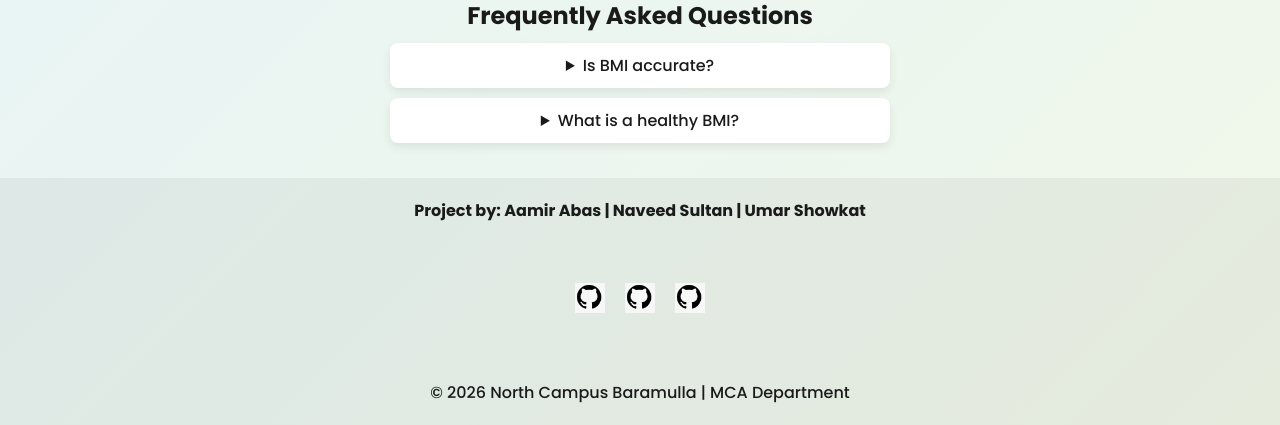
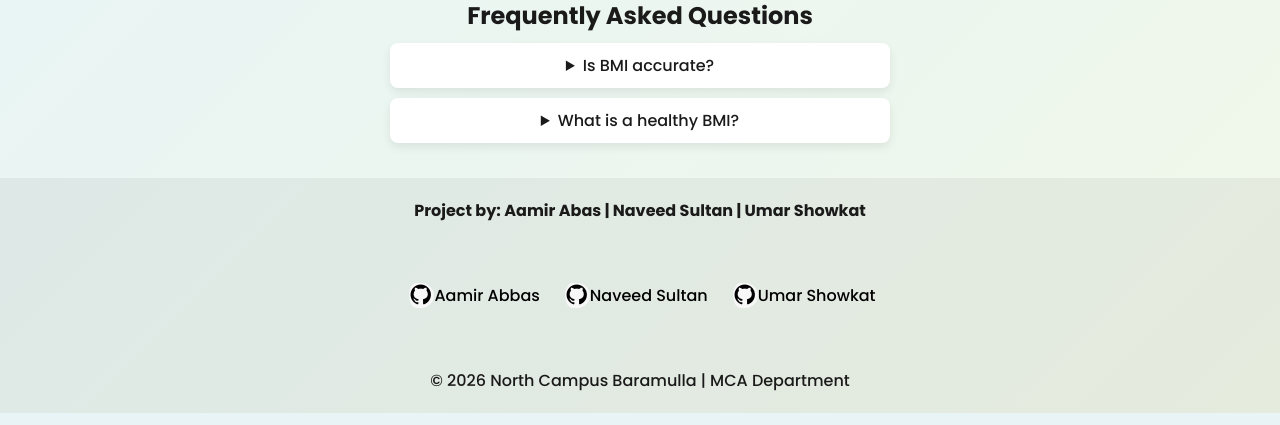
Before and after one commit to BhatAamirAbass/BMI-calculator, a Flask app: page / in a window 1280 px wide. Shown: the part 1233-1658 px from the top of the page. Run offline with Flask 3, Linux system fonts and the light colour scheme.

Commit message:
updated git icon

```diff
--- a/static/style.css
+++ b/static/style.css
@@ -187,18 +187,28 @@ footer {
     background: rgba(0,0,0,0.05);
 }
 
+.SocialA{
+    width: 30px;
+    border-radius: 20px;
+    padding-left: 5px;
+}
 .links {
     margin: 30px 0;
     display: flex;
     padding-left: 50px;
     padding-right: 50px;
     justify-content: center;
+    align-items: center;
 }
 
 .links a {
     margin:30px 10px;
     border-radius: 50px;
+    display: flex;
+    text-decoration: none;
+    color: black;
 }
+
 
 .team {
     font-weight: bold;
--- a/templates/index.html
+++ b/templates/index.html
@@ -121,11 +121,11 @@
         <p class="team">Project by:   Aamir Abas   |   Naveed Sultan   |   Umar Showkat</p>
 
         <div class="links">
-            <a href="https://github.com/BhatAamirAbass"><img src="{{ url_for('static', filename='pics/github.jpeg') }}" alt="#" width="30px"
-                    title="Aamir's Github"></a>
-            <a href="https://github.com/naveeddar-codes"><img src="{{ url_for('static', filename='pics/github.jpeg') }}" alt="#" width="30px"
-                    title="Naveed's Github"></a>
-            <a href="#"><img src="{{ url_for('static', filename='pics/github.jpeg') }}" alt="#" width="30px" title="Umar's Github"></a>
+            <a href="https://github.com/BhatAamirAbass"><img src="{{ url_for('static', filename='pics/github.jpeg') }}" alt="#"
+                    title="Aamir's Github" class="SocialA">Aamir Abbas</a>
+            <a href="https://github.com/naveeddar-codes"><img src="{{ url_for('static', filename='pics/github.jpeg') }}" alt="#"
+                    title="Naveed's Github" class="SocialA">Naveed Sultan</a>
+            <a href="#"><img src="{{ url_for('static', filename='pics/github.jpeg') }}" alt="#" title="Umar's Github" class="SocialA">Umar Showkat</a>
         </div>
 
         <p>© 2026 North Campus Baramulla | MCA Department</p>
```
